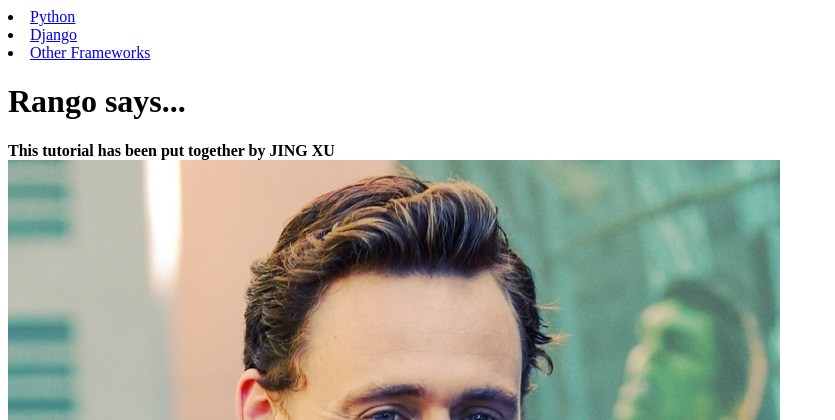
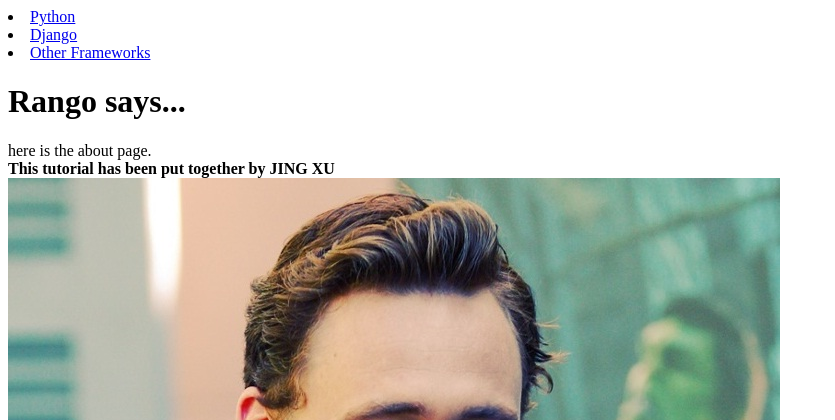
Before and after one commit to 2352405x/tango_with_django_project., a Django app: page /rango/about/ in a window 1280 px wide. Shown: the top 420 px of the page, without its empty margins (0-835 px from the left). Run offline with Django 3.2, Linux system fonts and the light colour scheme; data comes from the database, SQL or seed files in the repository.

Commit message:
chapter_8_1.3

```diff
--- a/chapter 8/tango_with_django_project/templates/rango/about.html
+++ b/chapter 8/tango_with_django_project/templates/rango/about.html
@@ -7,6 +7,7 @@
 {% block body_block %}
     <div>
         <h1>Rango says...</h1>
+	here is the about page.<br />
         <strong>{{ boldmessage }}</strong><br />
     </div>
         <img src="{% static "images/Tom.jpg" %}"
--- a/chapter 8/tango_with_django_project/templates/rango/add_category.html
+++ b/chapter 8/tango_with_django_project/templates/rango/add_category.html
@@ -8,8 +8,6 @@
 
 	<div>
             <h1>Add a Category</h1>
-    </div>
-            <div>
                 <form id="category_form" method="post" action="/rango/add_category/">
                             {% csrf_token %}
                             {% for hidden in form.hidden_fields %}
```
